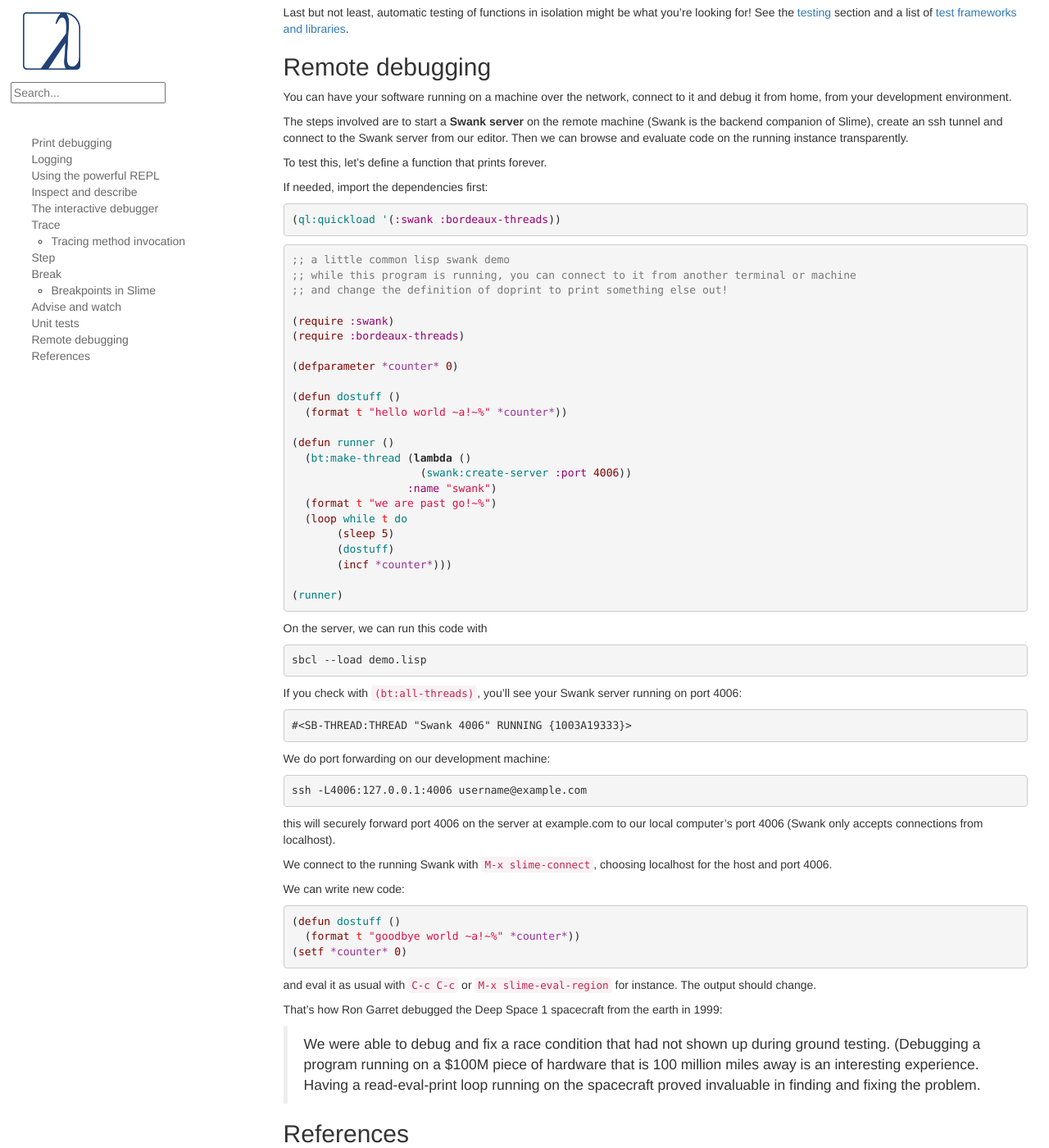
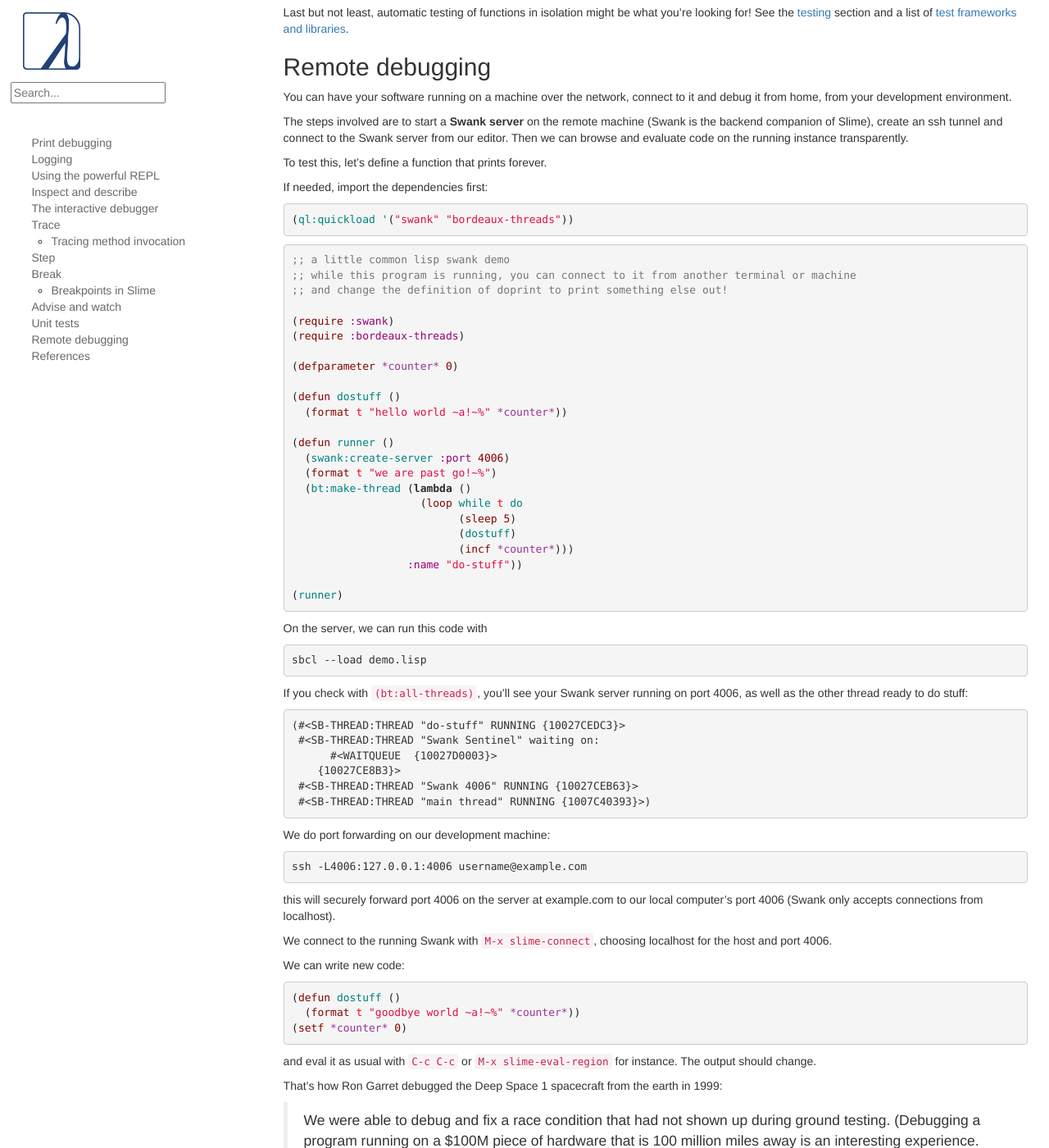
Before and after one commit to LispCookbook/cl-cookbook, a Jekyll site: the page built from debugging.md, in a window 1280 px wide and 1400 px high, scrolled down 5494 px. Shown: the whole window at 82% size. Built offline with Jekyll 4.4.1, drawn with Linux system fonts in a browser that asks for light colours.

Commit message:
Don't wrap SWANK:CREATE-SERVER inside BT:MAKE-THREAD
In general, a call to SWANK:CREATE-SERVER is not blocking (i.e. it
creates a thread on its own), hence wrapping it inside BT:MAKE-THREAD is
kind of redundant.  The only situations for which a call to
BT:MAKE-THREAD would be required are as if:

- the underlying implementation does not support multi-threading, in
which case, a call to BT:MAKE-THREAD would fail anyway
- the user is explicitly forcing a _blocking_ communication style (i.e.
`(setf swank:*communication-style* nil)`), but since we, as the users,
are not enforcing that, then we should be good without that extra call

While at it, I also:

- made QL:QUICKLOAD calls consistent by specifying packages as strings
(previously it was a mix of strings and keywords)
- wrapped the infinite loop inside BT:MAKE-THREAD, that way the user can
interact with the image while it's running (i.e. call BT:ALL-THREADS to
confirm the Swank server is up and running)

```diff
--- a/debugging.md
+++ b/debugging.md
@@ -376,7 +376,7 @@ To test this, let's define a function that prints forever.
 If needed, import the dependencies first:
 
 ~~~lisp
-(ql:quickload '(:swank :bordeaux-threads))
+(ql:quickload '("swank" "bordeaux-threads"))
 ~~~
 
 
@@ -394,14 +394,14 @@ If needed, import the dependencies first:
   (format t "hello world ~a!~%" *counter*))
 
 (defun runner ()
+  (swank:create-server :port 4006)
+  (format t "we are past go!~%")
   (bt:make-thread (lambda ()
-                    (swank:create-server :port 4006))
-                  :name "swank")
-  (format t "we are past go!~%")
-  (loop while t do
-       (sleep 5)
-       (dostuff)
-       (incf *counter*)))
+                    (loop while t do
+                          (sleep 5)
+                          (dostuff)
+                          (incf *counter*)))
+                  :name "do-stuff"))
 
 (runner)
 ~~~
@@ -410,10 +410,15 @@ On the server, we can run this code with
 
     sbcl --load demo.lisp
 
-If you check with `(bt:all-threads)`, you'll see your Swank server running on port 4006:
+If you check with `(bt:all-threads)`, you'll see your Swank server running on port 4006, as well
+as the other thread ready to do stuff:
 
-    #<SB-THREAD:THREAD "Swank 4006" RUNNING {1003A19333}>
-
+    (#<SB-THREAD:THREAD "do-stuff" RUNNING {10027CEDC3}>
+     #<SB-THREAD:THREAD "Swank Sentinel" waiting on:
+          #<WAITQUEUE  {10027D0003}>
+        {10027CE8B3}>
+     #<SB-THREAD:THREAD "Swank 4006" RUNNING {10027CEB63}>
+     #<SB-THREAD:THREAD "main thread" RUNNING {1007C40393}>)
 
 We do port forwarding on our development machine:
 
```
